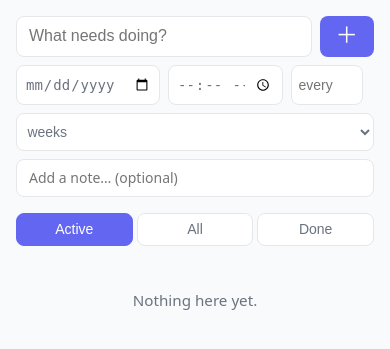
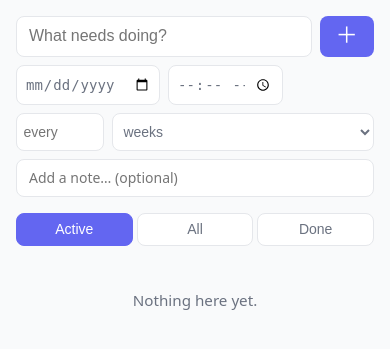
Before and after one commit to dezgo/markd, a Flask app: page / in a window 390 px wide. Shown: the part 52-401 px from the top of the page. Run offline with Flask 3, Linux system fonts and the light colour scheme; the visitor is signed in with stand-in values (Sample User, id 1); data that the repository does not hold is empty.

Commit message:
Widen recur interval input and add inputmode=numeric for mobile numpad

```diff
--- a/static/app.css
+++ b/static/app.css
@@ -199,7 +199,7 @@ body {
 .add-details input[type="time"]:focus { border-color: var(--accent); }
 
 .add-details input[type="number"] {
-  width: 4.5rem;
+  width: 5.5rem;
   padding: 0.55rem 0.4rem;
   border: 1px solid var(--border);
   border-radius: 8px;
--- a/templates/index.html
+++ b/templates/index.html
@@ -40,7 +40,7 @@
     <div class="add-details">
       <input id="new-due" type="date" title="Due date (optional)">
       <input id="new-due-time" type="time" title="Due time (optional)">
-      <input id="new-recur-interval" type="number" min="1" max="99" placeholder="every" title="Repeat every N…">
+      <input id="new-recur-interval" type="number" min="1" max="99" placeholder="every" title="Repeat every N…" inputmode="numeric" pattern="[0-9]*">
       <select id="new-recur-unit" title="Repeat unit">
         <option value="days">days</option>
         <option value="weeks" selected>weeks</option>
```
